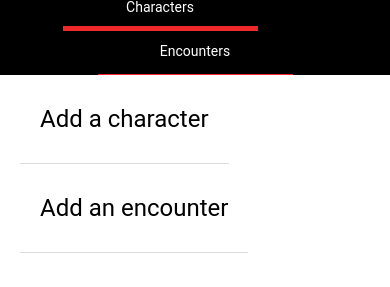
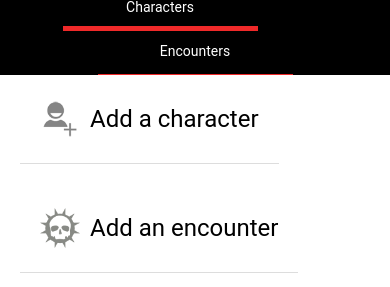
Before and after one commit to andypaxo/xpcalc, a plain HTML site: page www/campaign.html in a window 390 px wide. Shown: the part 53-340 px from the top of the page. Drawn offline with Linux system fonts and the light colour scheme; some packages are replaced by stand-ins of ours.

Commit message:
Button icons on campaign page

```diff
--- a/www/campaign.html
+++ b/www/campaign.html
@@ -19,12 +19,12 @@
             <div class='swiper-container' id='content'>
                 <div class='swiper-wrapper'>
                     <div class='swiper-slide'>
+                        <div id='btn-add-char' class='list-button list-button-with-icon button-add-char'>Add a character</div>
                         <ul id='list-characters'></ul>
-                        <div id='btn-add-char' class='list-button'>Add a character</div>
                     </div>
                     <div class='swiper-slide'>
+                        <div id='btn-add-encounter' class='list-button list-button-with-icon button-add-encounter'>Add an encounter</div>
                         <ul id='list-encounters'></ul>
-                        <div id='btn-add-encounter' class='list-button'>Add an encounter</div>
                     </div>
                 </div>
             </div>
--- a/www/css/app.css
+++ b/www/css/app.css
@@ -109,7 +109,10 @@ li .line-button { width: 24px; height: 24px; margin: 11px 5px 0 0; float: right;
 li .button-remove { background: url(../img/delete.png) transparent no-repeat; }
 li .button-over-limit { background: url(../img/over-cr-limit.png) transparent no-repeat; margin-right: 16px; }
 
-.list-button { margin-top: -20px; padding: 30px 20px;  border-bottom: 1px solid #ddd; }
+.list-button { padding: 30px 20px;  border-bottom: 1px solid #ddd; }
+.list-button-with-icon { background-size: 40px; background-position: 20px; background-repeat: no-repeat; padding-left: 70px; }
+.button-add-char { background-image: url(../img/add-char.png); }
+.button-add-encounter { background-image: url(../img/encounter.png); }
 
 .seamless-list li { border: none; padding: 20px 0; }
 
```
Also changed, not shown: www/img/add-char.png (added), www/img/encounter.png (added).
